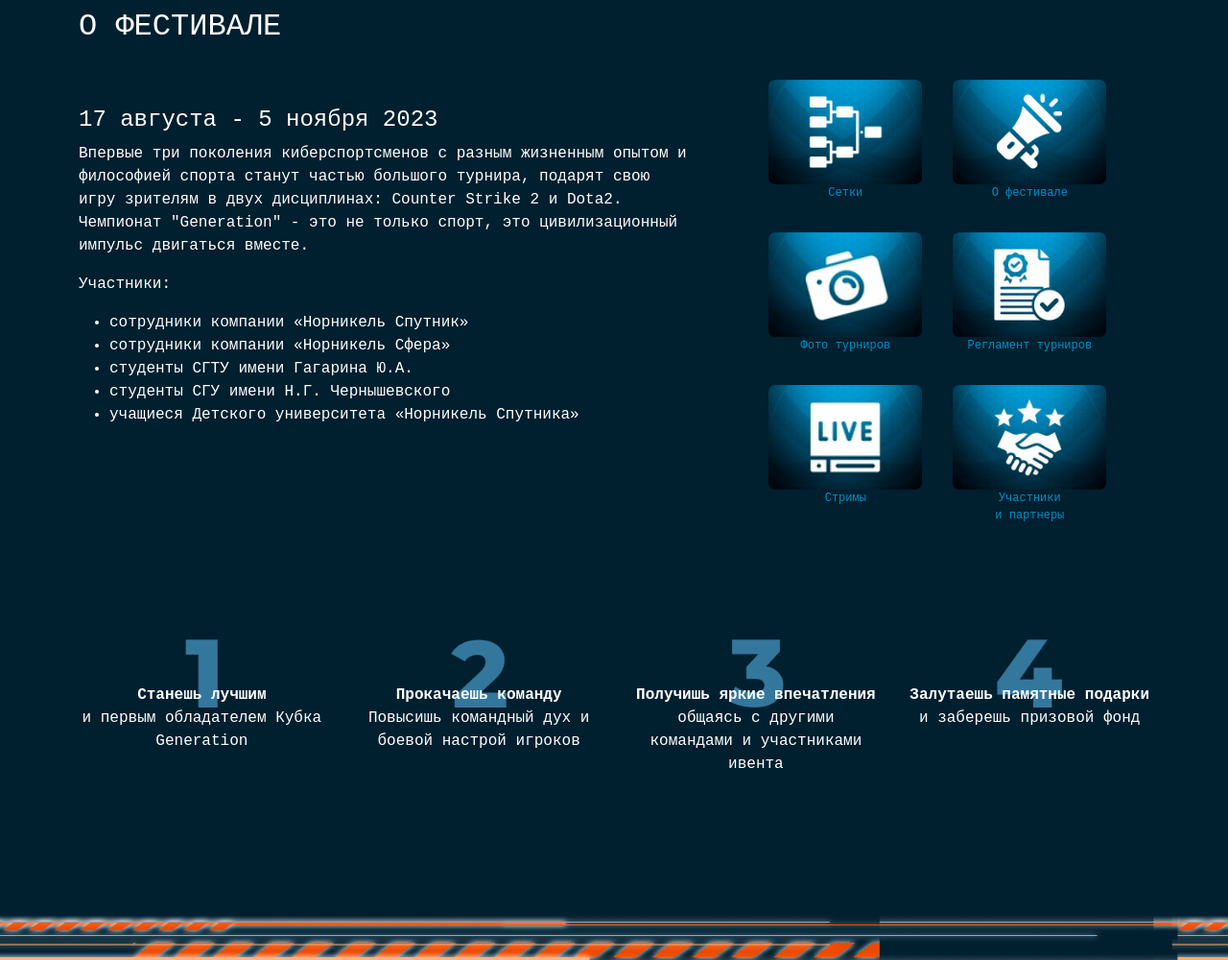
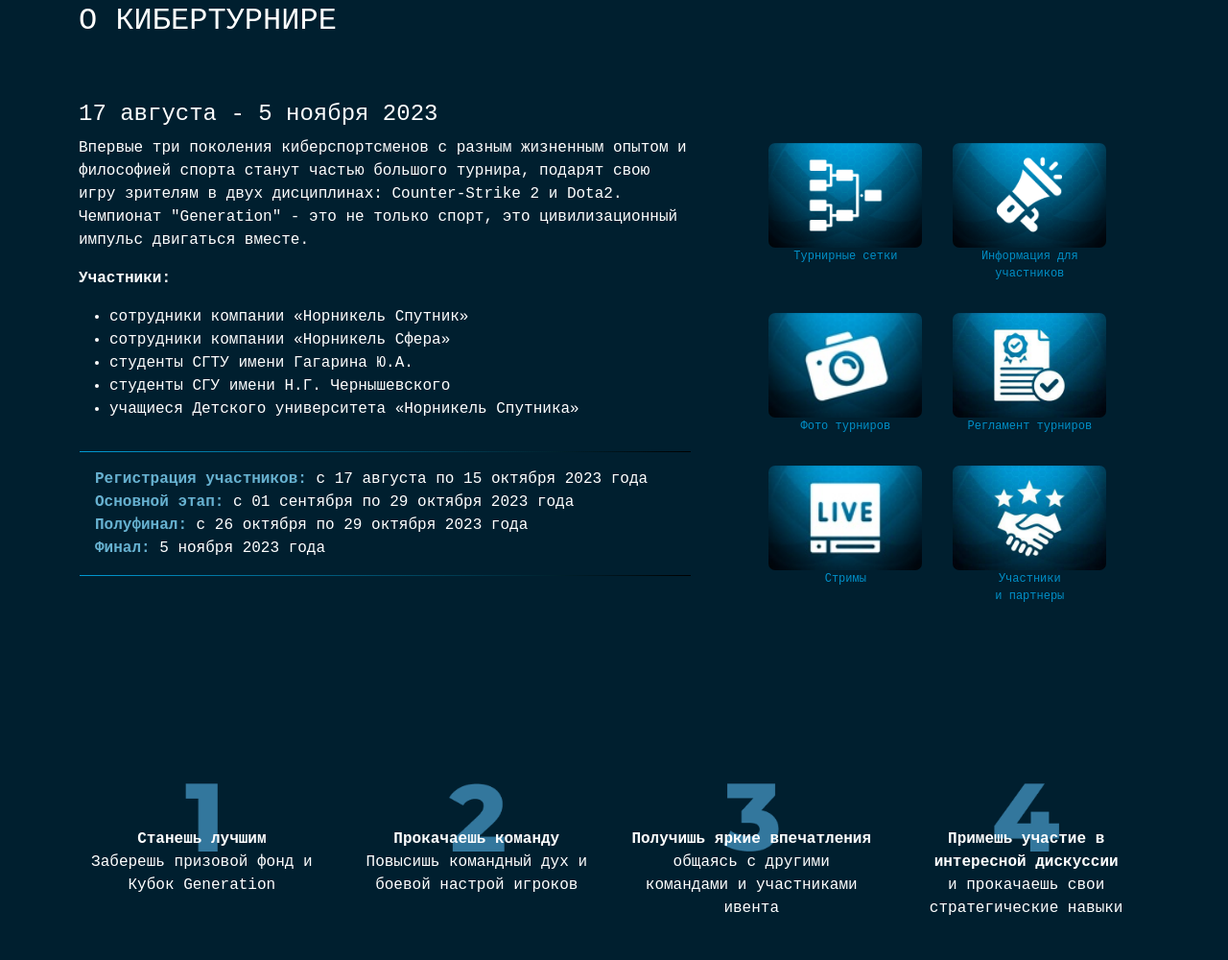
Before and after one commit to EkaterinaP-7/cibersport, a website: page index.html in a window 1280 px wide. Shown: the part 822-1822 px from the top of the page at 96% size. Drawn offline with nearby package versions, Linux system fonts and the light colour scheme; a web font is replaced by a local one.

Commit message:
правки по тексту + фавикон

```diff
--- a/css/style.css
+++ b/css/style.css
@@ -1244,7 +1244,7 @@
 
 
 #baner {
-    background-image: url(../imgs/Обложка\ Вк.png);
+    background-image: url(../imgs/baner.jpg);
     background-position: top;
     background-size: contain;
     background-repeat: no-repeat;
@@ -1296,3 +1296,14 @@
     top: -21px;
     font-weight: 600;
 } */
+#about-reg {
+    border: 1px solid;
+    padding: 1rem;
+    border-image: linear-gradient(to left, black, #0199d2) 1 0;
+    margin-top: 2rem;
+}
+
+#about-reg b {
+    color: #67b2d1;
+    font-weight: 600;
+}
--- a/index.html
+++ b/index.html
@@ -3,7 +3,8 @@
 <head>
     <meta charset="UTF-8">
     <meta name="viewport" content="width=device-width, initial-scale=1.0">
-    <title>Document</title>
+    <title>«Generation: подари свою игру»</title>
+    <link rel="icon" href="imgs/favicon.ico" type="image/x-icon">
 
     <!-- <link href="./node_modules/bootstrap/dist/css/bootstrap.min.css" rel="stylesheet"> -->
     <link href="https://cdn.jsdelivr.net/npm/bootstrap@5.3.1/dist/css/bootstrap.min.css" rel="stylesheet" integrity="sha384-4bw+/aepP/YC94hEpVNVgiZdgIC5+VKNBQNGCHeKRQN+PtmoHDEXuppvnDJzQIu9" crossorigin="anonymous">
@@ -29,7 +30,7 @@
                 <!-- <img src="./imgs/label.png"> -->
                 <div style="height:65px"></div>
                 <div>
-                    <div><a href="#about">О ФЕСТИВАЛЕ</a></div>
+                    <div><a href="#about">О КИБЕРТУРНИРЕ</a></div>
                     <!-- <div><a href="#program">Программа</a></div> -->
                     <div><a href="#sponsers">ПАРТНЕРЫ</a></div>
                     <div><a href="#contacts">КОНТАКТЫ</a></div>
@@ -50,14 +51,14 @@
         </div>
         <div class="container d-flex mark-to-scroll" id="about">
             <div>
-                <h2 class="fadeInEvent"><a name="about"></a>О ФЕСТИВАЛЕ</h2>
+                <h2 class="fadeInEvent"><a name="about"></a>О КИБЕРТУРНИРЕ</h2>
                 <h4 class="fadeInEvent">17 августа - 5 ноября 2023</h4>
                 <article class="fadeInEvent">
-                    <p>Впервые три поколения киберспортсменов с разным жизненным опытом и философией спорта станут частью большого турнира, подарят свою игру зрителям в двух дисциплинах: Counter Strike 2 и Dota2. Чемпионат "Generation" - это не только спорт, это цивилизационный импульс двигаться вместе.
+                    <p>Впервые три поколения киберспортсменов с разным жизненным опытом и философией спорта станут частью большого турнира, подарят свою игру зрителям в двух дисциплинах: Counter-Strike 2 и Dota2. Чемпионат "Generation" - это не только спорт, это цивилизационный импульс двигаться вместе.
                         <!-- <br>  -->
                     </p>
                     <p>
-                        <b>Участники:</b>
+                        <b style="font-weight: 600;">Участники:</b>
                         <ul>
                             <li>сотрудники компании «Норникель Спутник»</li>
                             <li>сотрудники компании «Норникель Сфера»</li>
@@ -65,6 +66,13 @@
                             <li>студенты СГУ имени Н.Г. Чернышевского</li>
                             <li>учащиеся Детского университета «Норникель Спутника»</li>
                         </ul>
+                    </p>
+
+                    <p id="about-reg">
+                        <b>Регистрация участников:</b> с 17 августа по 15 октября 2023 года
+                        <br><b>Основной этап:</b> с 01 сентября по 29 октября 2023 года
+                        <br><b>Полуфинал:</b> с 26 октября по 29 октября 2023 года
+                        <br><b>Финал:</b> 5 ноября 2023 года
                     </p>
                     <!-- <div class="abc promo-btn fadeInEvent" ><b><a href="#video"><b>Турнирная сетка</b></a></b></div>  -->
                         <!-- <div class="circle_gradient promo-btn" ><b><a href="#video"><b>Промо-ролик</b></a></b></div>  -->
@@ -75,12 +83,12 @@
             <div class="navigation__info__panel">
 
                 <div class="d-flex align-items-center flex-column">
-                    <a class="info__panel__item" style="background-image: url(imgs/btn-setka.png);" href="https://vk.com/@cybersaratov-setki-turnirov target="_blank""></a>
-                    Сетки
+                    <a class="info__panel__item" style="background-image: url(imgs/btn-setka.png);" href="https://vk.com/@cybersaratov-setki-turnirov"  target="_blank"></a>
+                    Турнирные сетки
                 </div>
                 <div class="d-flex align-items-center flex-column flex-wrap">
                     <a class="info__panel__item" style="background-image: url(imgs/btn-news.png);" href="https://vk.com/@cybersaratov-obschaya-informaciya" target="_blank"></a>
-                    <div>О фестивале</div>
+                    <div>Информация для <br>участников</div>
                 </div>
                 <div class="d-flex align-items-center flex-column">
                     <a class="info__panel__item" style="background-image: url(imgs/btn-photo.jpg);" href="https://vk.com/album-28850458_296969516" target="_blank"></a>
@@ -108,7 +116,7 @@
                 <div>
                     <img src="./imgs/1.png">
                     <div>Станешь лучшим</div>
-                    <div>и первым обладателем Кубка Generation</div>
+                    <div>Заберешь призовой фонд и Кубок Generation </div>
                 </div>
                 <div>
                     <img src="./imgs/2.png">
@@ -122,8 +130,8 @@
                 </div>
                 <div>
                     <img src="./imgs/4.png">
-                    <div>Залутаешь памятные подарки</div>
-                    <div>и заберешь призовой фонд</div>
+                    <div>Примешь участие в интересной дискуссии </div>
+                    <div>и прокачаешь свои стратегические навыки</div>
                 </div>
 
             </div>
@@ -153,7 +161,7 @@
                         <h2>EVENT “ЧЕЛОВЕК ИГРАЮЩИЙ” <br>(Homo LUDENS)</h2>
                     </div>
                     <article width="70%" class="fadeInEvent mt-4" style="color: black;">
-                        Чемпионат - это ещё дискуссионная площадка для  обмена мнениями на тему, кто такой Человек Играющий. Поэтому в программе мероприятия встречи с интересными людьми, представляющими разные направления киберспортивной и игровой индустрии
+                        Кибертурнир 20.23 «Generation: подари свою игру» - это ещё дискуссионная площадка для  обмена мнениями на тему, кто такой Человек Играющий. Поэтому в программе мероприятия участников и зрителей ждут встречи с интересными людьми, представляющими разные направления киберспортивной и игровой индустрии
                     </article>
 
                 </section>
```
Also changed, not shown: imgs/baner.jpg (added), imgs/favicon.ico (added).
